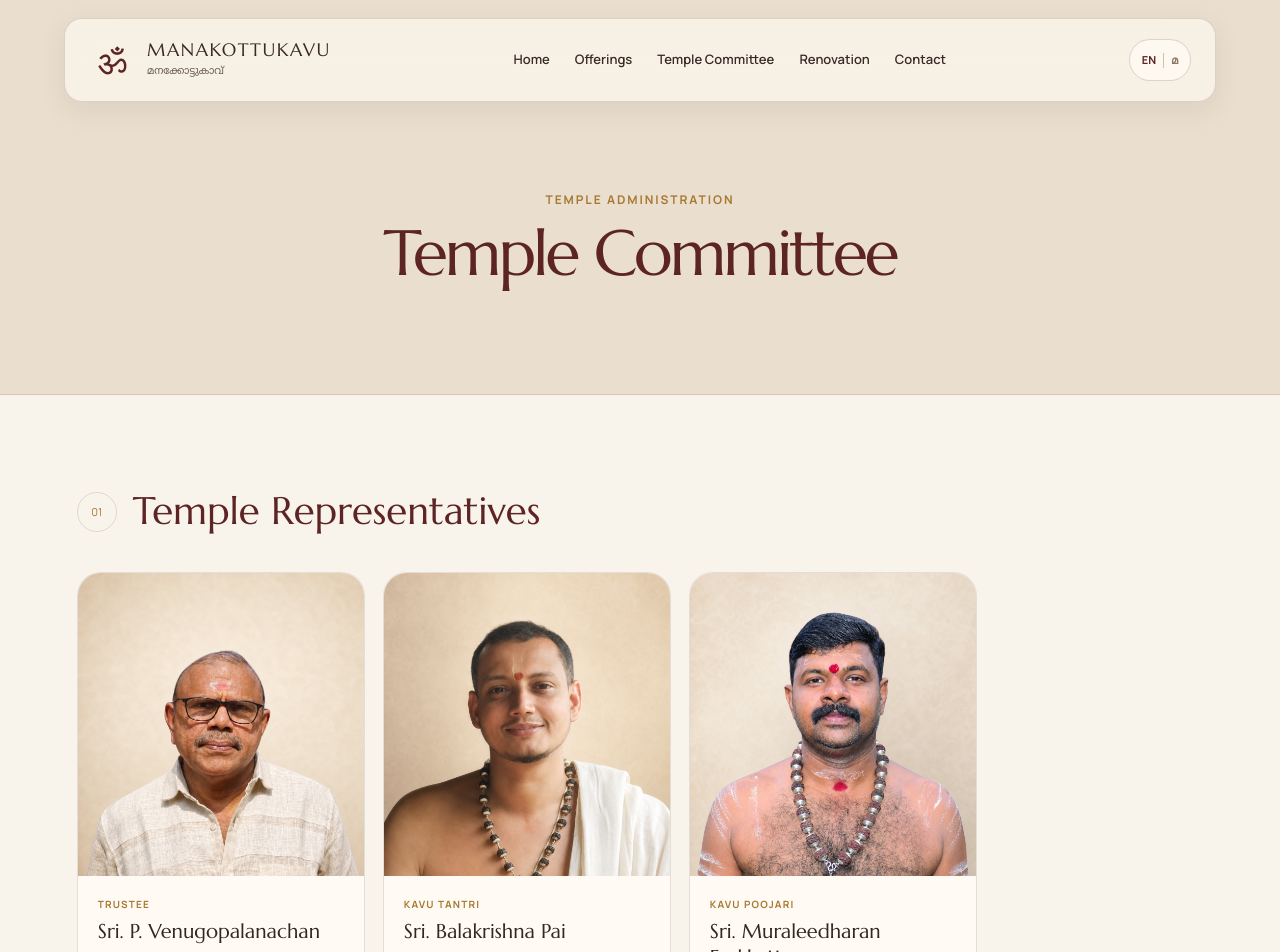
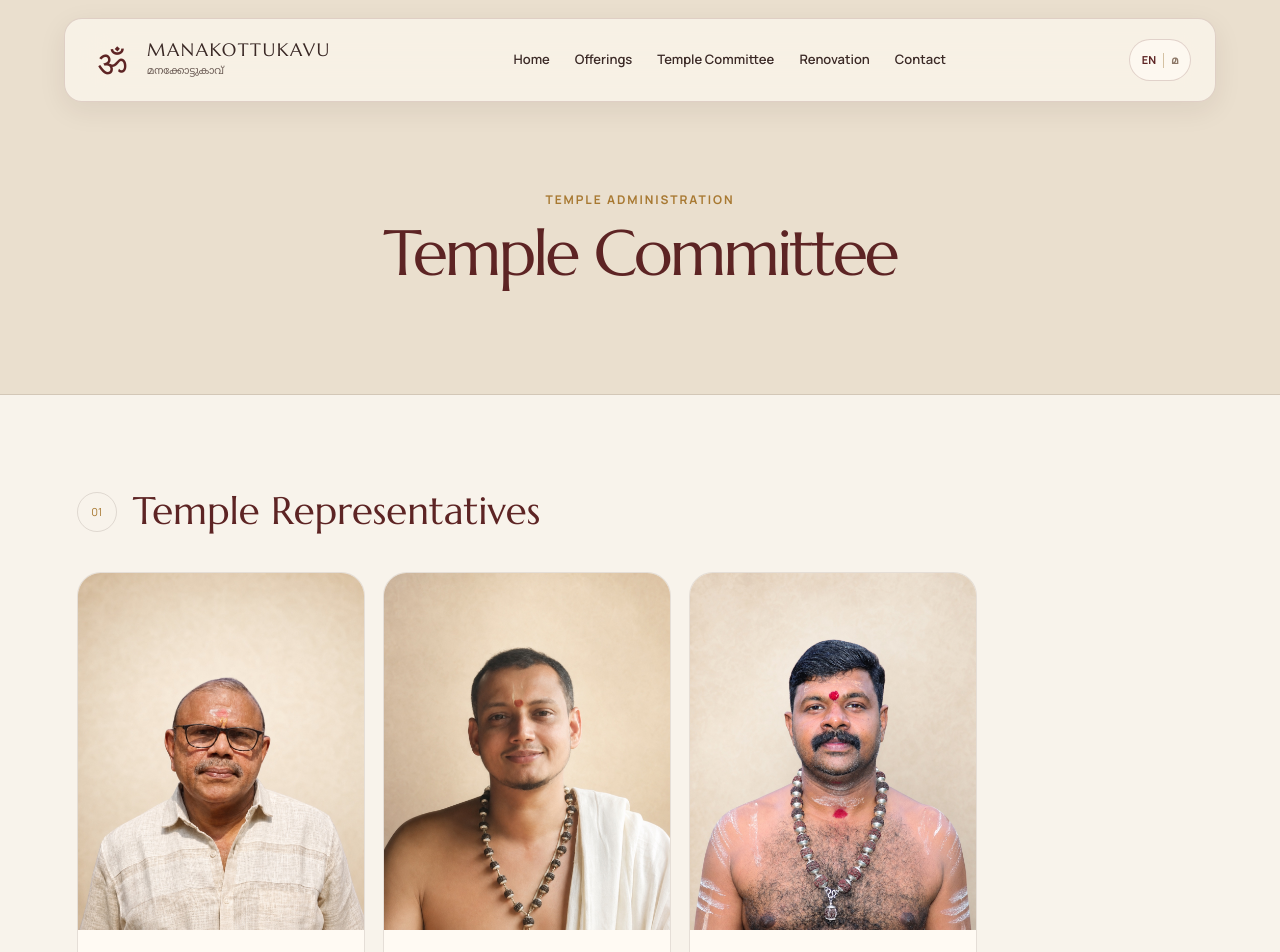
Before and after one commit to nipun-mohan/manakottukavu-temple, a Next.js app: page /committee in a window 1280 px wide. Shown: the top 952 px of the page. Built offline with nearby package versions, Linux system fonts and the light colour scheme.

Commit message:
Improve committee portrait framing

```diff
--- a/app/globals.css
+++ b/app/globals.css
@@ -210,7 +210,7 @@ em,i{font-style:normal;color:inherit}
 .committee-groups{padding:85px 6vw 110px}
 .committee-group{max-width:1380px;margin:auto}.committee-group+.committee-group{margin-top:88px}
 .committee-group-heading{display:flex;align-items:center;gap:16px;margin-bottom:28px}.committee-group-heading>span{width:40px;height:40px;display:grid;place-items:center;border:1px solid var(--line);border-radius:50%;color:var(--gold);font-size:11px}.committee-group-heading h2{margin:0;color:var(--wine);font-size:clamp(30px,3vw,42px)}
-.committee-grid{display:grid;grid-template-columns:repeat(5,minmax(0,1fr));gap:18px}.committee-card{overflow:hidden;border:1px solid var(--line);border-radius:24px;background:#fffaf3}.committee-portrait{display:block;width:100%;aspect-ratio:1/1.06;object-fit:cover;object-position:center;background:#d8c2a0}.committee-card>div{padding:20px}.committee-card span{display:block;margin-bottom:7px;color:var(--gold);font-size:10px;font-weight:800;letter-spacing:.12em;text-transform:uppercase}.committee-card h3{margin:0;color:var(--ink);font-size:20px;line-height:1.3}.executive-grid .committee-card:first-child{border-color:rgba(168,121,50,.42)}
+.committee-grid{display:grid;grid-template-columns:repeat(5,minmax(0,1fr));gap:18px}.committee-card{overflow:hidden;border:1px solid var(--line);border-radius:24px;background:#fffaf3}.committee-portrait{display:block;width:100%;aspect-ratio:4/5;object-fit:cover;object-position:center top;background:#efe5d6}.committee-card>div{padding:20px}.committee-card span{display:block;margin-bottom:7px;color:var(--gold);font-size:10px;font-weight:800;letter-spacing:.12em;text-transform:uppercase}.committee-card h3{margin:0;color:var(--ink);font-size:20px;line-height:1.3}.executive-grid .committee-card:first-child{border-color:rgba(168,121,50,.42)}
 .representative-grid{grid-template-columns:repeat(3,minmax(0,1fr));max-width:900px}
 
 @media(max-width:960px){.minimal-hero .hero-visual{inset:96px 14px 14px;border-radius:28px}.minimal-hero .hero-copy{width:min(620px,84vw);margin-left:7vw;padding:190px 0 300px}.minimal-hero .hero-timings{left:7vw;right:7vw;bottom:34px;grid-template-columns:1fr}.minimal-hero .hero-timings div{min-height:76px;padding:15px 21px}.minimal-hero .hero-timings div+div{border-left:0;border-top:1px solid rgba(255,255,255,.16)}.committee-grid{grid-template-columns:repeat(3,minmax(0,1fr))}}
```
